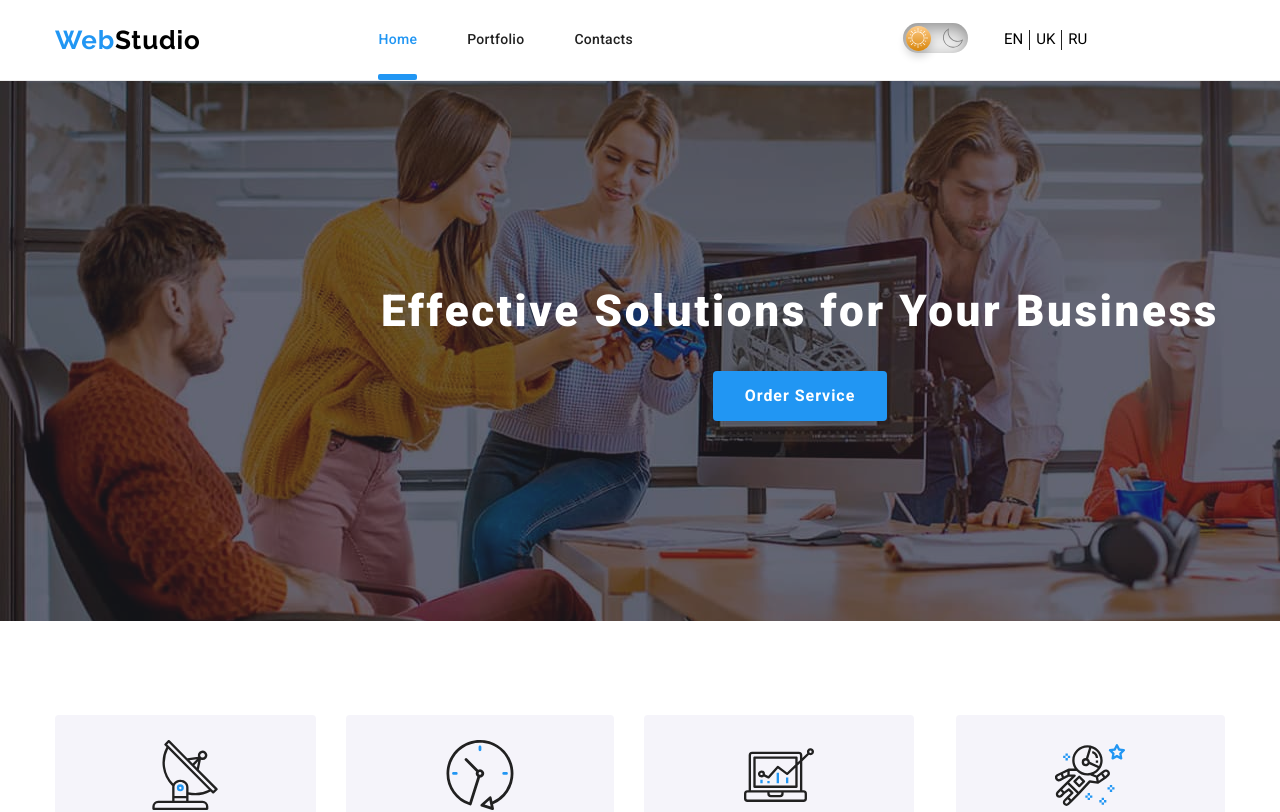
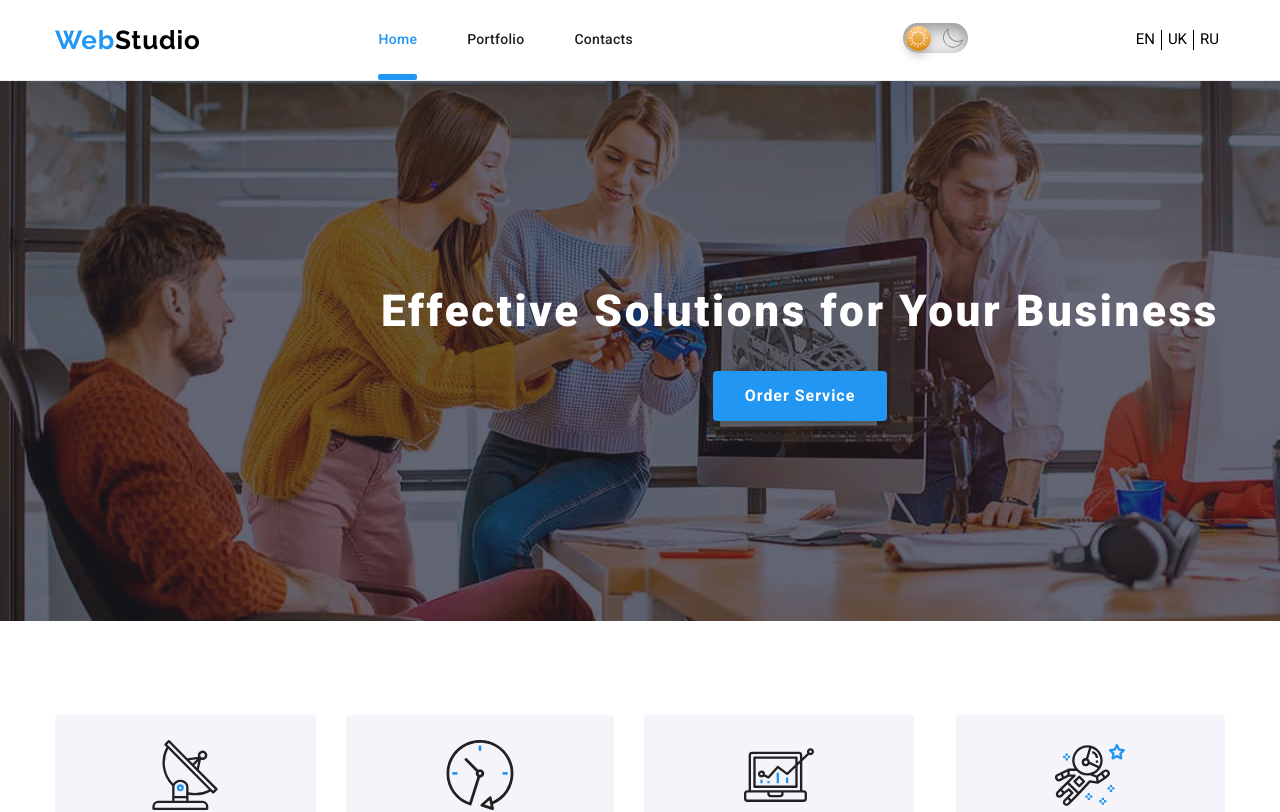
Before and after one commit to Yaroslav0102030405/01-Webstudio, a React (Create React App) app: page / in a window 1280 px wide. Shown: the top 812 px of the page. Built offline with nearby package versions, Linux system fonts and the light colour scheme.

Commit message:
мультиязычность

```diff
--- a/src/components/Header/Header.js
+++ b/src/components/Header/Header.js
@@ -81,59 +81,38 @@ const Header = () => {
                       info@example.com */}
                       </a>
                     </li>
-
-                    <li className="contacts__item">
-                      <a
-                        className="contacts__link contacts__icon"
-                        href="tel:+380961111111"
-                      >
-                        <div class="text">
+                  </ul>
+                </nav>
+              </div>
+              <ul className="multilanguage">
+                <li className="text">
+                  {' '}
                   <button
-                            className="menu-btn"
+                    className="menu__btn"
                     onClick={() => handleChangeLanguage('en')}
                   >
                     EN
                   </button>
-                        </div>
-
-                        <div class="text">
+                </li>
+                <li className="text">
+                  {' '}
                   <button
-                            className="menu-btn"
+                    className="menu__btn"
                     onClick={() => handleChangeLanguage('uk')}
                   >
                     UK
                   </button>
-                        </div>
-                        <div class="text">
+                </li>
+                <li className="text">
                   {' '}
                   <button
-                            className="menu-btn"
+                    className="menu__btn"
                     onClick={() => handleChangeLanguage('ru')}
                   >
                     RU
                   </button>
-                        </div>
-
-                        {/* <select>
-                        <option
-                          onClick={Switch.handleLanguageChange}
-                          value={'uk'}
-                        >
-                          UK
-                        </option>
-                        <option value={'en'}>EN</option>
-                        <option value={'ru'}>RU</option>
-                      </select> */}
-                        {/* <button onClick={handleLanguageChange}>{t('ffdf')} {language === 'uk' ? t('english') : t('russian')} </button>
-                      <button onClick={() => window.location.reload()}></button> */}
-                        {/* <Switch /> */}
-                        {/* <Smartphone className="contacts__svg" />
-                      +38 096 111 11 11 */}
-                      </a>
                 </li>
               </ul>
-                </nav>
-              </div>
             </div>
           </div>
         </header>
--- a/src/components/Header/Header.scss
+++ b/src/components/Header/Header.scss
@@ -78,7 +78,7 @@
 }
 
 .dark-theme .logo__studio {
- color: $white-color;
+  color: $white-color;
 }
 
 .icon__close {
@@ -191,7 +191,7 @@
 }
 
 .dark-theme .menu__link {
- color: $white-color;
+  color: $white-color;
 }
 
 .menu {
@@ -389,21 +389,37 @@
   }
 }
 
-.menu-btn {
+.menu__btn {
   border: none;
-  background-color: #fff;
+  background-color: $white-color;
+  color: $black-color;
+}
+
+.dark-theme div button {
+  background-color: $black-color;
+  color: $white-color;
 }
 
 .text {
-    display: inline-block;
+  display: inline-block;
+  padding: -2px 10px;
+  font-size: 15px;
+  border-right: 1px solid $black-color;
+}
 
-    padding: -2px 10px;
-
-    font-size: 15px;
-
-    border-right: 1px solid #212121;
+.dark-theme .menu__btn {
+  border-right: 1px solid $white-color;
 }
 
 .text:last-child {
-    border-right: none;
+  border-right: none;
 }
+
+.dark-theme .text:last-child {
+  border-right: none;
+}
+
+.multilanguage {
+ display: flex;
+  margin-left: auto;
+}
```
Lines whose indentation alone changed are shown as unchanged.
